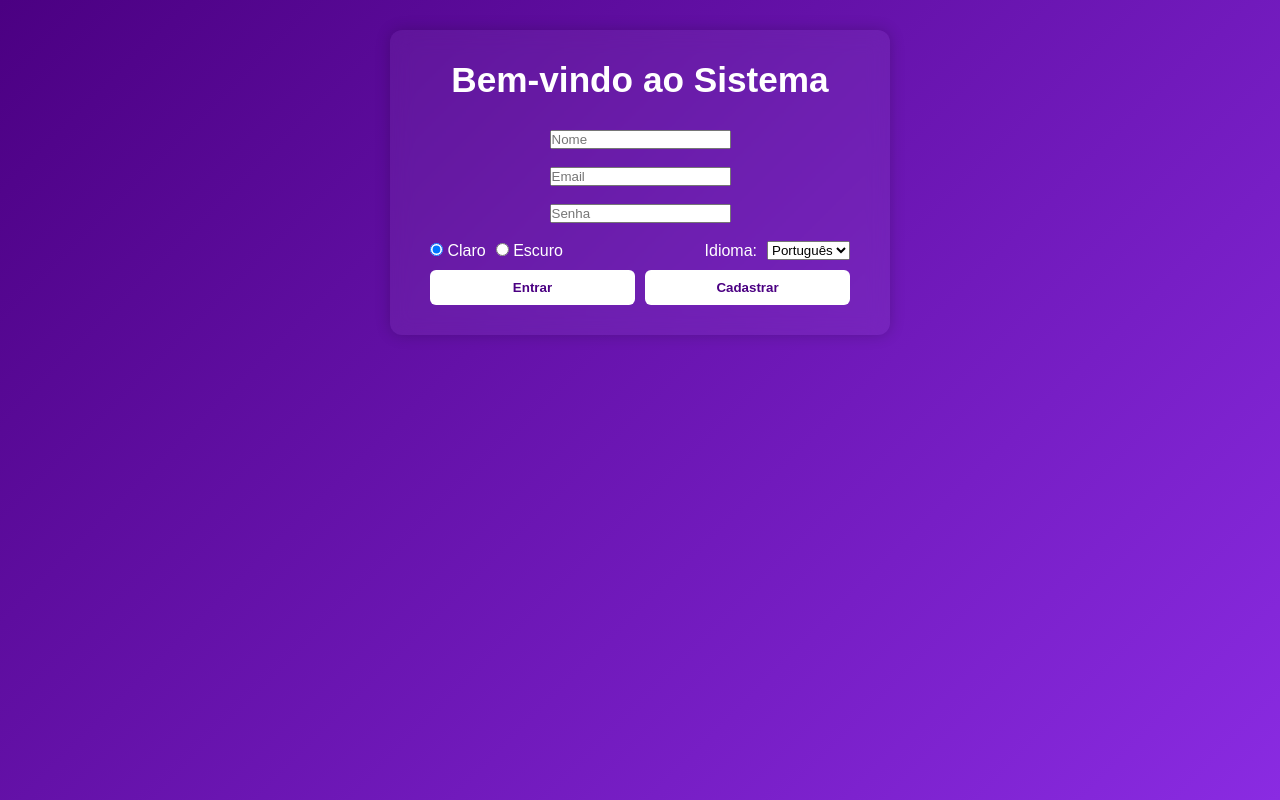
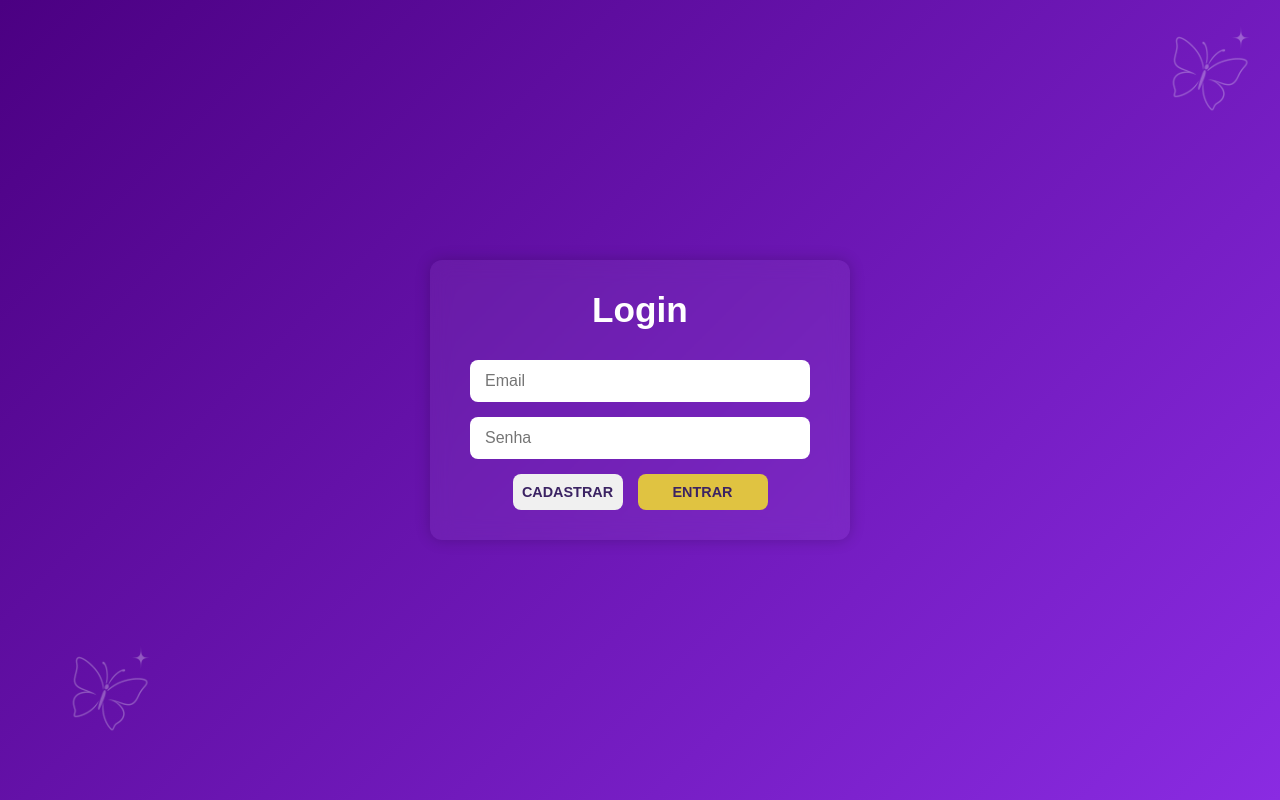
Before and after one commit to Tkr7-Alice/Sistema_Memoria_Poo, a PHP site: page / in a window 1280 px wide. Run offline with PHP 8.4, Linux system fonts and the light colour scheme.

Commit message:
Atualização

```diff
--- a/assets/style.css
+++ b/assets/style.css
@@ -12,7 +12,7 @@ body {
     background: linear-gradient(135deg, #4b0082, #8a2be2);
     color: #fff;
     display: flex;
-    flex-direction: column;
+    justify-content: center;
     align-items: center;
     padding: 30px 20px;
     position: relative;
@@ -24,63 +24,89 @@ body {
     padding: 30px 40px;
     border-radius: 12px;
     box-shadow: 0 0 15px rgba(0,0,0,0.2);
-    max-width: 500px;
+    max-width: 420px;
     width: 100%;
     backdrop-filter: blur(10px);
     text-align: center;
+    display: flex;
+    flex-direction: column;
+    gap: 20px;
 }
 
 /* Título */
 h1 {
     font-size: 2.2rem;
-    margin-bottom: 30px;
+    margin-bottom: 10px;
 }
 
-/* Botões do menu */
-.menu-botoes {
-    display: flex;
-    justify-content: center;
-    gap: 20px;
-    margin-bottom: 30px;
+/* Inputs do formulário */
+form input[type="text"],
+form input[type="email"],
+form input[type="password"],
+form select {
+    width: 100%;
+    padding: 12px 15px;
+    border: none;
+    border-radius: 8px;
+    font-size: 1rem;
+    outline: none;
+    margin-bottom: 15px;
 }
 
-.botao {
-    padding: 10px 25px;
-    border: none;
-    border-radius: 6px;
-    background-color: #ffffff;
-    color: #4b0082;
-    font-weight: bold;
-    cursor: pointer;
-    transition: background 0.3s ease;
-}
-
-.botao:hover {
-    background-color: #eee;
-}
-
-/* Opções de tema e idioma */
-.opcoes {
+/* Botões lado a lado */
+.botoes-form {
     display: flex;
-    justify-content: space-between;
-    gap: 20px;
-    flex-wrap: wrap;
-    align-items: center;
-}
-
-.grupo-tema,
-.grupo-idioma {
-    display: flex;
-    align-items: center;
-    gap: 10px;
-    flex-wrap: wrap;
+    gap: 15px;
     justify-content: center;
 }
 
-/* Inputs e selects */
-input[type="radio"],
-select {
+/* Estilo base para ambos os botões */
+.botao {
+    display: inline-block;
+    padding: 10px 0;
+    font-weight: 600;
+    text-align: center;
+    text-transform: uppercase;
+    font-size: 0.9rem;
+    border-radius: 8px;
     cursor: pointer;
+    transition: background-color 0.3s ease;
+    width: 100%;
+    border: none;
+}
+
+/* Botão primário - Entrar */
+.botoes-form .botao.grande {
+    background-color: #e0c341;
+    color: #3b2363;
+    flex-basis: 130px;
+}
+
+.botoes-form .botao.grande:hover {
+    background-color: #d4b933;
+}
+
+/* Botão secundário - Cadastrar */
+.botoes-form .botao-secundario {
+    background-color: #f0f0f0;
+    color: #3b2363;
+    text-decoration: none;
+    flex-basis: 110px;
+}
+
+.botoes-form .botao-secundario:hover {
+    background-color: #e2e2e2;
+}
+
+/* Mensagem de erro */
+.mensagem-erro {
+    color: #fff;
+    background-color: rgba(255, 0, 0, 0.3);
+    padding: 10px;
+    border-radius: 8px;
+    font-weight: bold;
+    margin-bottom: 15px;
+    text-align: center;
 }
 
 /* Imagens decorativas */
@@ -101,48 +127,35 @@ select {
     left: 50px;
 }
 
-/* Tema escuro */
-.tema-escuro {
-    background: linear-gradient(135deg, #1c1c1c, #2f2f2f);
-    color: #fff;
-}
+/* Responsividade geral */
+@media (max-width: 480px) {
+    body {
+        padding: 20px 10px;
+    }
 
-.tema-claro {
-    background: linear-gradient(135deg, #f5f5f5, #ddd);
-    color: #000;
-}
-
-/* Responsivo */
-@media (max-width: 480px) {
     .container {
-        padding: 20px 25px;
+        max-width: 100%;
+        padding: 25px 20px;
+        gap: 15px;
     }
 
     h1 {
         font-size: 1.7rem;
     }
 
-    .menu-botoes {
+    .botoes-form {
         flex-direction: column;
         gap: 15px;
     }
 
-    .opcoes {
-        flex-direction: column;
-        gap: 15px;
+    .botoes-form .botao,
+    .botoes-form button,
+    .botoes-form .botao-secundario {
+        width: 100%;
+        flex-basis: auto;
     }
 
     .borboleta {
         width: 80px;
     }
 }
-.botoes-form {
-    display: flex;
-    justify-content: space-between;
-    gap: 10px;
-    margin-top: 10px;
-}
-
-.botoes-form button {
-    width: 100%;
-}
--- a/classes/Sessao.php
+++ b/classes/Sessao.php
@@ -1,28 +1,35 @@
 <?php
- // Gerenciamento de sessão
+// Gerenciamento de sessão com boas práticas
 class Sessao {
+
+    // Inicia a sessão, se ainda não estiver iniciada
     public static function iniciar() {
-        if (session_status() == PHP_SESSION_NONE) {
+        if (session_status() === PHP_SESSION_NONE) {
             session_start();
         }
     }
 
+    // Define o usuário na sessão
+    public static function setarUsuario($usuario) {
+        if (is_object($usuario)) {
+            $_SESSION['usuario'] = $usuario;
+        }
+    }
+
+    // Recupera o usuário da sessão
+    public static function getUsuario() {
+        return $_SESSION['usuario'] ?? null;
+    }
+
+    // Verifica se há um usuário logado
     public static function validar() {
         return isset($_SESSION['usuario']);
     }
 
+    // Encerra a sessão com segurança
     public static function encerrar() {
         session_unset();
         session_destroy();
     }
-
-    public static function setarUsuario($usuario) {
-        $_SESSION['usuario'] = $usuario;
-    }
-
-    public static function getUsuario() {
-        return $_SESSION['usuario'] ?? null;
-    }
 }
-
 ?>
--- a/index.php
+++ b/index.php
@@ -9,12 +9,8 @@ Sessao::iniciar();
 $erro = '';
 if ($_SERVER['REQUEST_METHOD'] === 'POST') {
     try {
-        $nome = htmlspecialchars(trim($_POST['nome'] ?? ''));
         $email = filter_var(trim($_POST['email'] ?? ''), FILTER_SANITIZE_EMAIL);
         $senha = $_POST['senha'] ?? '';
-        $idioma = $_POST['idioma'] ?? 'pt';
-        $tema = $_POST['tema'] ?? 'claro';
-        $acao = $_POST['acao'] ?? 'login';
 
         if (!filter_var($email, FILTER_VALIDATE_EMAIL)) {
             throw new Exception("Email inválido.");
@@ -23,102 +19,57 @@ if ($_SERVER['REQUEST_METHOD'] === 'POST') {
             throw new Exception("Senha é obrigatória.");
         }
 
-        $usuarios = [];
-        if (file_exists(CAMINHO_USUARIOS)) {
-            $usuarios = json_decode(file_get_contents(CAMINHO_USUARIOS), true);
-        }
+        $usuarios = file_exists(CAMINHO_USUARIOS)
+            ? json_decode(file_get_contents(CAMINHO_USUARIOS), true)
+            : [];
 
-        $usuarioExistente = null;
         foreach ($usuarios as $u) {
-            if ($u['email'] === $email) {
-                $usuarioExistente = $u;
-                break;
+            if ($u['email'] === $email && password_verify($senha, $u['senha'])) {
+                $usuario = ($email === EMAIL_ADMIN)
+                    ? new Administrador($u['nome'], $u['email'], $senha, $u['idioma'], $u['tema'])
+                    : new Usuario($u['nome'], $u['email'], $senha, $u['idioma'], $u['tema']);
+
+                Sessao::setarUsuario($usuario);
+                header("Location: dashboard.php");
+                exit();
             }
         }
 
-        if ($acao === 'login') {
-            if (!$usuarioExistente) throw new Exception("Usuário não encontrado.");
-            $obj = ($email === EMAIL_ADMIN)
-                ? new Administrador($u['nome'], $u['email'], $u['senha'], $u['idioma'], $u['tema'], true)
-                : new Usuario($u['nome'], $u['email'], $u['senha'], $u['idioma'], $u['tema'], true);
-
-            if (!$obj->verificarSenha($senha)) {
-                throw new Exception("Senha incorreta.");
-            }
-
-            Sessao::setarUsuario($obj);
-            header("Location: dashboard.php");
-            exit();
-        }
-
-        // Cadastro
-        if ($usuarioExistente) {
-            throw new Exception("Já existe um usuário com esse email.");
-        }
-
-        $novo = ($email === EMAIL_ADMIN)
-            ? new Administrador($nome, $email, $senha, $idioma, $tema)
-            : new Usuario($nome, $email, $senha, $idioma, $tema);
-
-        $usuarios[] = [
-            'nome' => $nome,
-            'email' => $email,
-            'senha' => $novo->getSenhaHash(),
-            'idioma' => $idioma,
-            'tema' => $tema
-        ];
-
-        file_put_contents(CAMINHO_USUARIOS, json_encode($usuarios, JSON_PRETTY_PRINT));
-        Sessao::setarUsuario($novo);
-        header("Location: dashboard.php");
-        exit();
+        throw new Exception("Usuário ou senha incorretos.");
     } catch (Exception $e) {
         $erro = $e->getMessage();
     }
 }
 ?>
-
 <!DOCTYPE html>
 <html lang="pt-BR">
 <head>
-    <meta charset="UTF-8">
-    <title>Login / Cadastro</title>
-    <link rel="stylesheet" href="assets/style.css">
-    <script src="local.js" defer></script>
+    <meta charset="UTF-8" />
+    <title>Login</title>
+    <link rel="stylesheet" href="assets/style.css" />
+    <script src="script/local.js" defer></script>
 </head>
 <body>
     <div class="container">
-        <h1>Bem-vindo ao Sistema</h1>
+        <h1>Login</h1>
 
         <?php if ($erro): ?>
-            <p style="color: yellow; margin-bottom: 15px;"><strong>⚠ <?= htmlspecialchars($erro) ?></strong></p>
+            <p class="erro"><strong>⚠ <?= htmlspecialchars($erro) ?></strong></p>
         <?php endif; ?>
 
-        <form method="post">
-            <input type="text" name="nome" placeholder="Nome" required><br><br>
-            <input type="email" name="email" placeholder="Email" required><br><br>
-            <input type="password" name="senha" placeholder="Senha" required><br><br>
+        <form method="post" novalidate>
+            <input type="email" name="email" placeholder="Email" required />
+            <input type="password" name="senha" placeholder="Senha" required />
 
-            <div class="opcoes">
-                <div class="grupo-tema">
-                    <label><input type="radio" name="tema" value="claro" checked> Claro</label>
-                    <label><input type="radio" name="tema" value="escuro"> Escuro</label>
-                </div>
-
-                <div class="grupo-idioma">
-                    <label for="idioma">Idioma:</label>
-                    <select name="idioma" id="idioma">
-                        <option value="pt">Português</option>
-                        <option value="en">English</option>
-                    </select>
-                </div>
+            <div class="botoes-form">
+                <a href="cadastro.php" class="botao botao-secundario">Cadastrar</a>
+                 <button type="submit" class="botao grande">Entrar</button>
             </div>
 
-            <div class="botoes-form">
-                <button type="submit" name="acao" value="login" class="botao">Entrar</button>
-                <button type="submit" name="acao" value="cadastro" class="botao">Cadastrar</button>
-            </div>
         </form>
     </div>
+
+    <img src="assets/img/borboleta.png" class="borboleta dir" alt="Borboleta topo" />
+    <img src="assets/img/borboleta.png" class="borboleta esq" alt="Borboleta base" />
 </body>
 </html>
--- a/scripts/local.js
+++ b/scripts/local.js
@@ -2,28 +2,29 @@ document.addEventListener("DOMContentLoaded", () => {
     const temaSalvo = localStorage.getItem("tema");
     const idiomaSalvo = localStorage.getItem("idioma");
 
-    // Aplica tema
+    // Aplica tema nos radios de todos os formulários
     if (temaSalvo) {
         document.body.classList.add("tema-" + temaSalvo);
-        const radio = document.querySelector(`input[name="tema"][value="${temaSalvo}"]`);
-        if (radio) radio.checked = true;
+        document.querySelectorAll(`input[name="tema"][value="${temaSalvo}"]`).forEach(radio => {
+            radio.checked = true;
+        });
     }
 
-    // Aplica idioma
+    // Aplica idioma em todos os selects nomeados "idioma"
     if (idiomaSalvo) {
-        const select = document.getElementById("idioma");
-        if (select) select.value = idiomaSalvo;
+        document.querySelectorAll('select[name="idioma"]').forEach(select => {
+            select.value = idiomaSalvo;
+        });
     }
 
-    // Quando o formulário for enviado
-    const form = document.querySelector("form");
-    if (form) {
+    // Para cada formulário na página, adicionar o evento submit
+    document.querySelectorAll("form").forEach(form => {
         form.addEventListener("submit", () => {
-            const tema = document.querySelector('input[name="tema"]:checked')?.value;
-            const idioma = document.getElementById("idioma")?.value;
+            const tema = form.querySelector('input[name="tema"]:checked')?.value;
+            const idioma = form.querySelector('select[name="idioma"]')?.value;
 
             if (tema) localStorage.setItem("tema", tema);
             if (idioma) localStorage.setItem("idioma", idioma);
         });
-    }
+    });
 });
```
Also changed, not shown: cadastro.php (added, +103 -0 lines), dashboard.php (+95 -26 lines), editar.php (+28 -11 lines), lang.php (+27 -23 lines), storagem/usuarios.json (+4 -4 lines).
